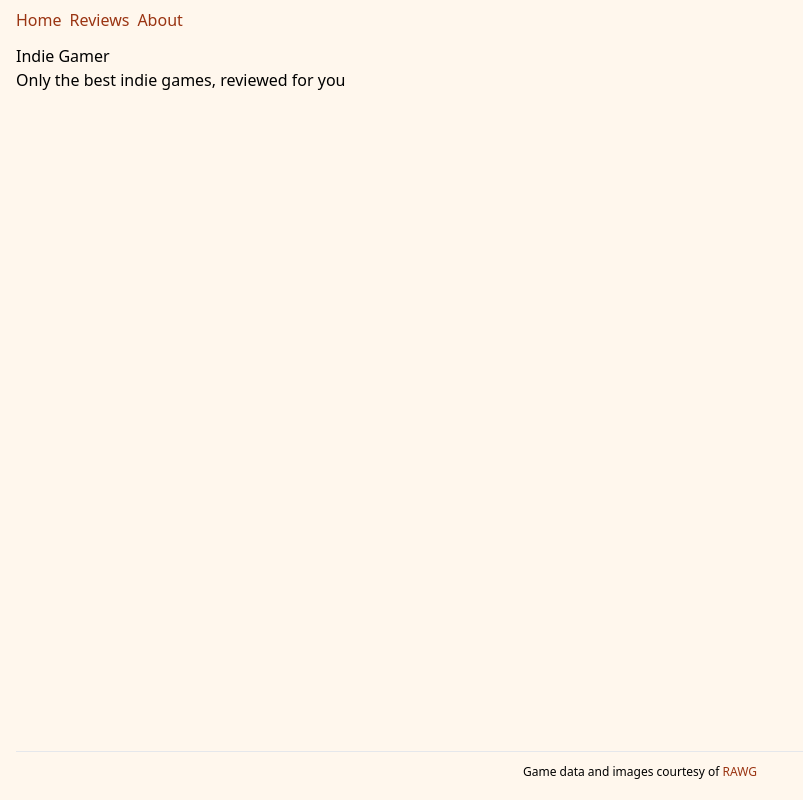
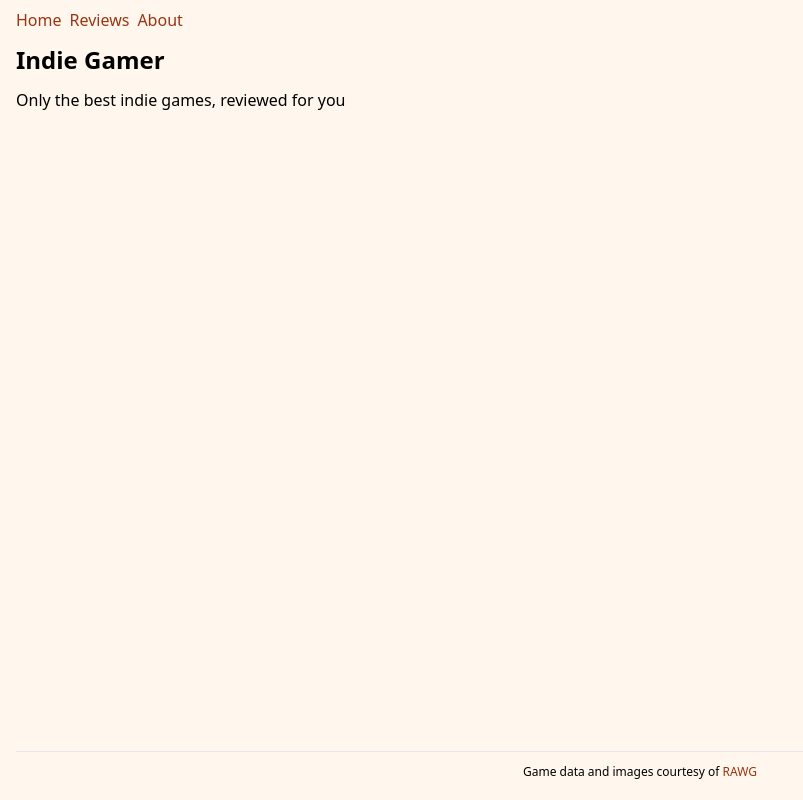
Before and after one commit to mickeypuri/next-reviews, a Next.js app: page / in a window 1280 px wide. Shown: the whole page, without its empty margins (0-803 px from the left). Built offline with nearby package versions, Linux system fonts and the light colour scheme.

Commit message:
add path

```diff
--- a/app/about/page.tsx
+++ b/app/about/page.tsx
@@ -1,7 +1,9 @@
+import Heading from "@/components/Heading";
+
 export default function AboutPage() {
   return (
     <>
-      <h1>About Us</h1>
+      <Heading>About Us</Heading>
       <p>About</p>
     </>
   )
--- a/app/layout.tsx
+++ b/app/layout.tsx
@@ -1,5 +1,5 @@
 import type { ReactNode } from "react";
-import NavBar from "../components/NavBar";
+import NavBar from "@/components/NavBar";
 import "./globals.css";
 
 interface LayoutProps {
--- a/app/page.tsx
+++ b/app/page.tsx
@@ -1,8 +1,10 @@
+import Heading from "@/components/Heading";
+
 export default function HomePage() {
   console.log("[Homepage] rendering");
   return (
     <>
-      <h1>Indie Gamer</h1>
+      <Heading>Indie Gamer</Heading>
       <p>Only the best indie games, reviewed for you</p>
     </>
   )
--- a/app/reviews/hollow-knight/page.tsx
+++ b/app/reviews/hollow-knight/page.tsx
@@ -1,7 +1,9 @@
+import Heading from "@/components/Heading";
+
 export default function HollowKnightPage() {
   return (
     <>
-      <h1>Hollow Knight</h1>
+      <Heading>Hollow Knight</Heading>
       <p>Review for Hollow Knight</p>
     </>
   )
--- a/app/reviews/page.tsx
+++ b/app/reviews/page.tsx
@@ -1,9 +1,10 @@
 import Link from "next/link"
+import Heading from "@/components/Heading"
 
 export default function ReviewsPage() {
   return (
     <>
-      <h1>Reviews</h1>
+      <Heading>Reviews</Heading>
       <ul>
         <li>
           <Link href="/reviews/hollow-knight">Hollow Knight</Link>
--- a/app/reviews/stardew-valley/page.tsx
+++ b/app/reviews/stardew-valley/page.tsx
@@ -1,7 +1,9 @@
+import Heading from "@/components/Heading";
+
 export default function StardewValleyPage() {
   return (
     <>
-      <h1>Stardew Valley</h1>
+      <Heading>Stardew Valley</Heading>
       <p>Review for Stardew Valley</p>
     </>
   )
--- /dev/null
+++ b/components/Heading.tsx
@@ -0,0 +1,13 @@
+import type { ReactNode } from 'react';
+
+export interface HeadingProps {
+  children: ReactNode;
+}
+
+export default function Heading({children}) {
+  return (
+    <h1 className="font-bold pb-3 text-2xl">
+      {children}
+    </h1>
+  )
+}
--- a/tsconfig.json
+++ b/tsconfig.json
@@ -20,7 +20,10 @@
       {
         "name": "next"
       }
-    ]
+    ],
+    "paths": {
+      "@/*": ["./*"]
+    }
   },
   "include": [
     "next-env.d.ts",
```
Also changed, not shown: components/NavBar.tsx (renamed from components/NavBar.jsx).
